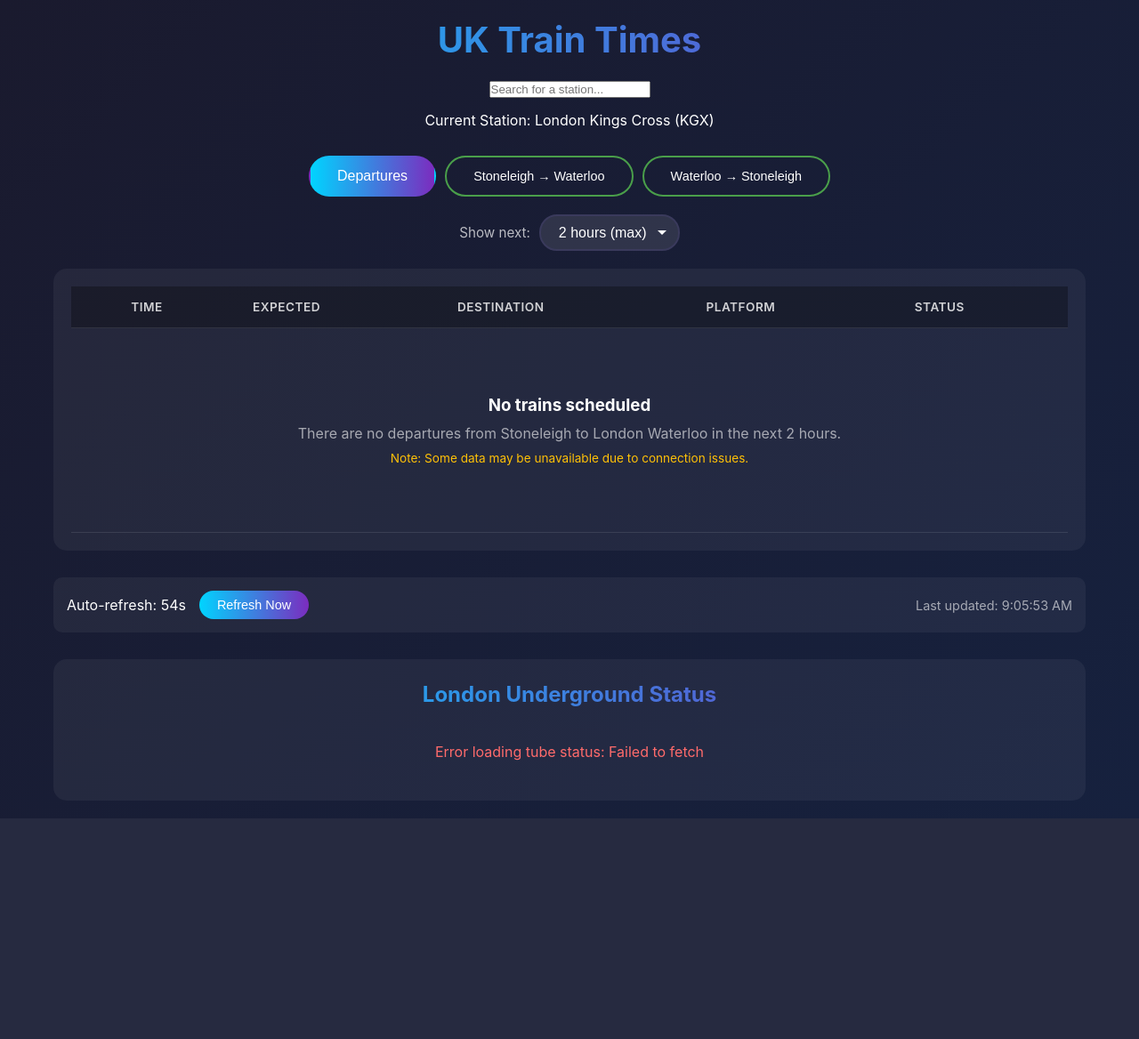
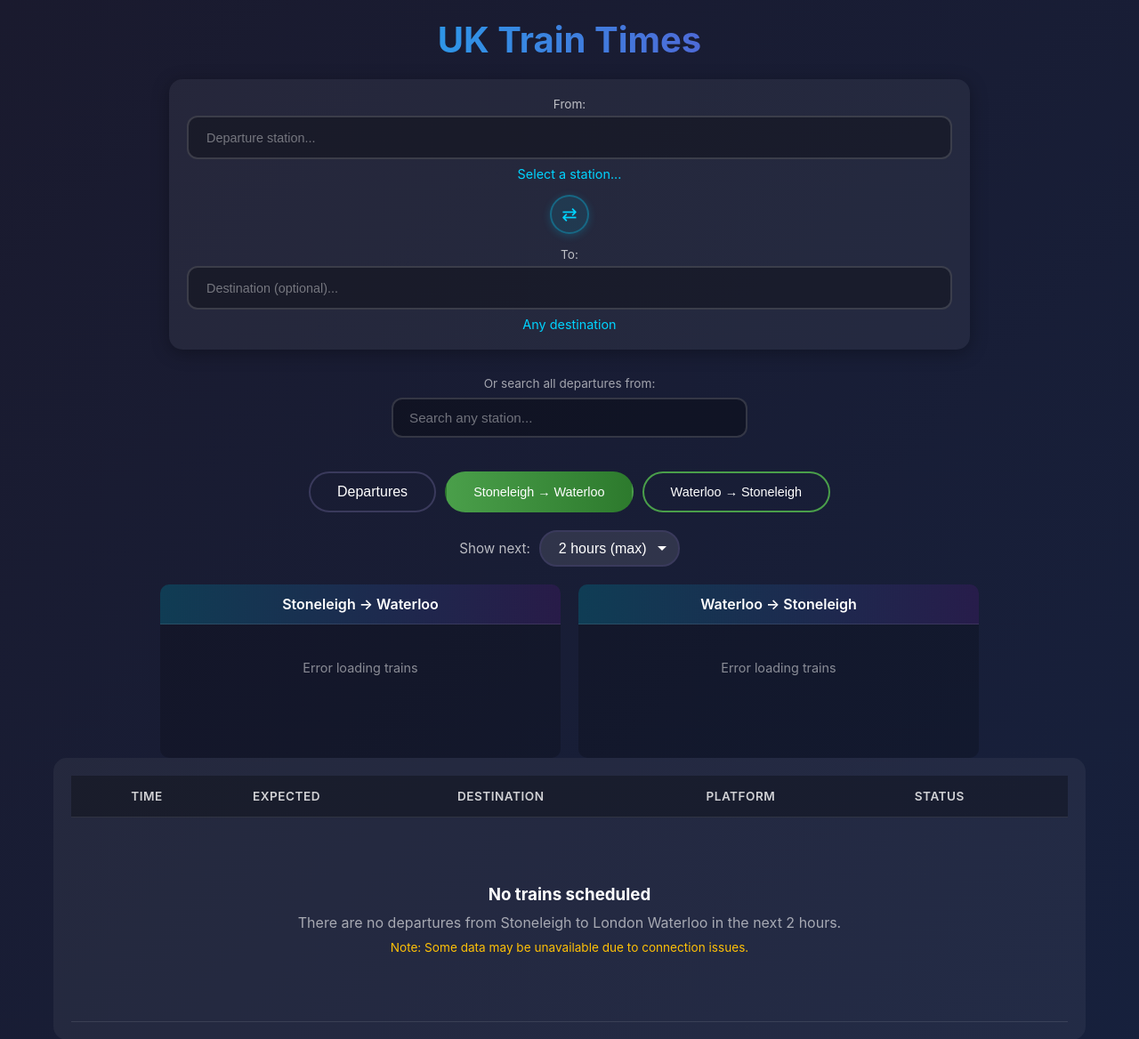
Before and after one commit to francesco-botta/uk-train-arrivals, a Flask app: page / in a window 1280 px wide. Shown: the top 1168 px of the page at 89% size. Before the commit the page ends 920 px from the top, so only its background shows below. Run offline with Flask 3, Linux system fonts and the light colour scheme.

Commit message:
Fix template HTML to match JavaScript DOM requirements
Updated templates/index.html to include all required DOM elements that
app.js expects (from/to station search, swap button, commute panels).
Also added CSS styles for the new elements and bumped cache version.

Co-Authored-By: Claude Opus 4.5 <noreply@anthropic.com>

```diff
--- a/index.html
+++ b/index.html
@@ -4,7 +4,7 @@
     <meta charset="UTF-8">
     <meta name="viewport" content="width=device-width, initial-scale=1.0">
     <title>UK Train Times</title>
-    <link rel="stylesheet" href="static/style.css?v=7">
+    <link rel="stylesheet" href="static/style.css?v=8">
 </head>
 <body>
     <div class="container">
--- a/static/style.css
+++ b/static/style.css
@@ -39,7 +39,8 @@ header h1 {
     width: 100%;
 }
 
-.route-inputs {
+.route-inputs,
+.route-selector {
     display: flex;
     align-items: stretch;
     justify-content: center;
@@ -50,6 +51,72 @@ header h1 {
     border-radius: 15px;
     padding: 20px;
     box-shadow: 0 4px 20px rgba(0, 0, 0, 0.3);
+}
+
+.route-selector {
+    gap: 15px;
+    align-items: center;
+    flex-wrap: wrap;
+}
+
+.route-selector label {
+    font-size: 0.85rem;
+    color: rgba(255, 255, 255, 0.7);
+    margin-bottom: 5px;
+    display: block;
+}
+
+.station-display {
+    display: block;
+    margin-top: 8px;
+    font-size: 0.9rem;
+    color: #00d4ff;
+}
+
+.departures-search {
+    position: relative;
+    width: 100%;
+    max-width: 400px;
+    margin-top: 15px;
+}
+
+.departures-search label {
+    font-size: 0.85rem;
+    color: rgba(255, 255, 255, 0.6);
+    margin-bottom: 8px;
+    display: block;
+}
+
+#departures-station-search {
+    width: 100%;
+    padding: 12px 18px;
+    font-size: 0.95rem;
+    border: 2px solid rgba(255, 255, 255, 0.15);
+    border-radius: 12px;
+    background: rgba(0, 0, 0, 0.3);
+    color: #fff;
+    outline: none;
+    transition: all 0.3s;
+}
+
+#departures-station-search::placeholder {
+    color: rgba(255, 255, 255, 0.4);
+}
+
+#departures-station-search:focus {
+    border-color: #00d4ff;
+    background: rgba(0, 0, 0, 0.4);
+    box-shadow: 0 0 20px rgba(0, 212, 255, 0.2);
+}
+
+.commute-panel h3 {
+    background: linear-gradient(90deg, rgba(0, 212, 255, 0.2), rgba(123, 44, 191, 0.2));
+    padding: 12px 15px;
+    font-weight: 600;
+    font-size: 1rem;
+    text-align: center;
+    border-bottom: 1px solid rgba(255, 255, 255, 0.1);
+    margin: 0;
 }
 
 .station-input-group {
--- a/templates/index.html
+++ b/templates/index.html
@@ -11,25 +11,43 @@
         <header>
             <h1>UK Train Times</h1>
             <div class="station-selector">
-                <div class="search-container">
+                <div class="route-selector">
+                    <div class="search-container">
+                        <label>From:</label>
+                        <input type="text"
+                               id="from-station-search"
+                               placeholder="Departure station..."
+                               autocomplete="off">
+                        <div id="from-search-results" class="search-results"></div>
+                        <span id="from-station-display" class="station-display">Select a station...</span>
+                    </div>
+                    <button id="swap-stations" class="swap-btn" title="Swap stations">⇄</button>
+                    <div class="search-container">
+                        <label>To:</label>
+                        <input type="text"
+                               id="to-station-search"
+                               placeholder="Destination (optional)..."
+                               autocomplete="off">
+                        <div id="to-search-results" class="search-results"></div>
+                        <span id="to-station-display" class="station-display">Any destination</span>
+                    </div>
+                </div>
+                <div class="departures-search">
+                    <label>Or search all departures from:</label>
                     <input type="text"
-                           id="station-search"
-                           placeholder="Search for a station..."
+                           id="departures-station-search"
+                           placeholder="Search any station..."
                            autocomplete="off">
-                    <div id="search-results" class="search-results"></div>
-                </div>
-                <div class="current-station">
-                    <span class="label">Current Station:</span>
-                    <span id="current-station-name" class="station-name">{{ station_name }}</span>
-                    <span class="station-code">({{ station_code }})</span>
+                    <div id="departures-search-results" class="search-results"></div>
+                    <span id="departures-station-display" class="station-display"></span>
                 </div>
             </div>
         </header>
 
         <div class="controls">
             <div class="tabs">
-                <button class="tab-btn active" data-tab="departures">Departures</button>
-                <button class="tab-btn route-tab" data-tab="snl-to-wat" data-from="SNL" data-to="WAT">Stoneleigh → Waterloo</button>
+                <button class="tab-btn" data-tab="departures">Departures</button>
+                <button class="tab-btn route-tab active" data-tab="snl-to-wat" data-from="SNL" data-to="WAT">Stoneleigh → Waterloo</button>
                 <button class="tab-btn route-tab" data-tab="wat-to-snl" data-from="WAT" data-to="SNL">Waterloo → Stoneleigh</button>
             </div>
             <div class="time-filter">
@@ -39,6 +57,17 @@
                     <option value="60">1 hour</option>
                     <option value="120" selected>2 hours (max)</option>
                 </select>
+            </div>
+        </div>
+
+        <div class="commute-panels">
+            <div class="commute-panel">
+                <h3>Stoneleigh → Waterloo</h3>
+                <div id="snl-wat-trains" class="panel-trains">Loading...</div>
+            </div>
+            <div class="commute-panel">
+                <h3>Waterloo → Stoneleigh</h3>
+                <div id="wat-snl-trains" class="panel-trains">Loading...</div>
             </div>
         </div>
 
@@ -80,9 +109,7 @@
         </section>
     </div>
 
-    <script>
-        const STATION_CODE = "{{ station_code }}";
-    </script>
+    <script src="{{ url_for('static', filename='stations.js') }}"></script>
     <script src="{{ url_for('static', filename='app.js') }}"></script>
 </body>
 </html>
```
